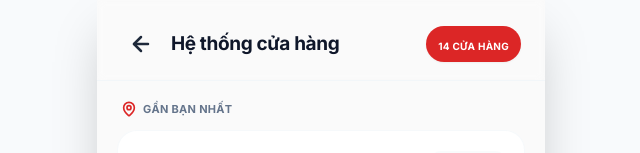
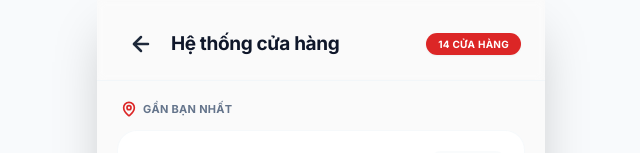
Before and after one commit to devqanh/gofood, a React (Vite) app: page / in a window 1280 px wide. Both pictures are taken after a click on the button 778 px from the left and 30 px from the top of the page. Shown: the top 153 px of the page, without its empty margins (319-959 px from the left). Built offline with nearby package versions, Linux system fonts and the light colour scheme; grey boxes are pictures that could not be loaded.

Commit message:
update code

```diff
--- a/components/StoreList.tsx
+++ b/components/StoreList.tsx
@@ -23,8 +23,8 @@ const StoreList: React.FC<StoreListProps> = ({ onClose }) => {
             Hệ thống cửa hàng
           </h2>
         </div>
-        <div className="bg-red-600 text-white px-3 py-1.5 rounded-full shadow-sm">
-          <span className="text-[10px] font-bold tracking-wide">{STORES.length} CỬA HÀNG</span>
+        <div className="bg-red-600 text-white px-3 py-1.5 rounded-full shadow-sm flex items-center justify-center">
+          <span className="text-[10px] font-bold tracking-wide leading-none">{STORES.length} CỬA HÀNG</span>
         </div>
       </header>
 
```
